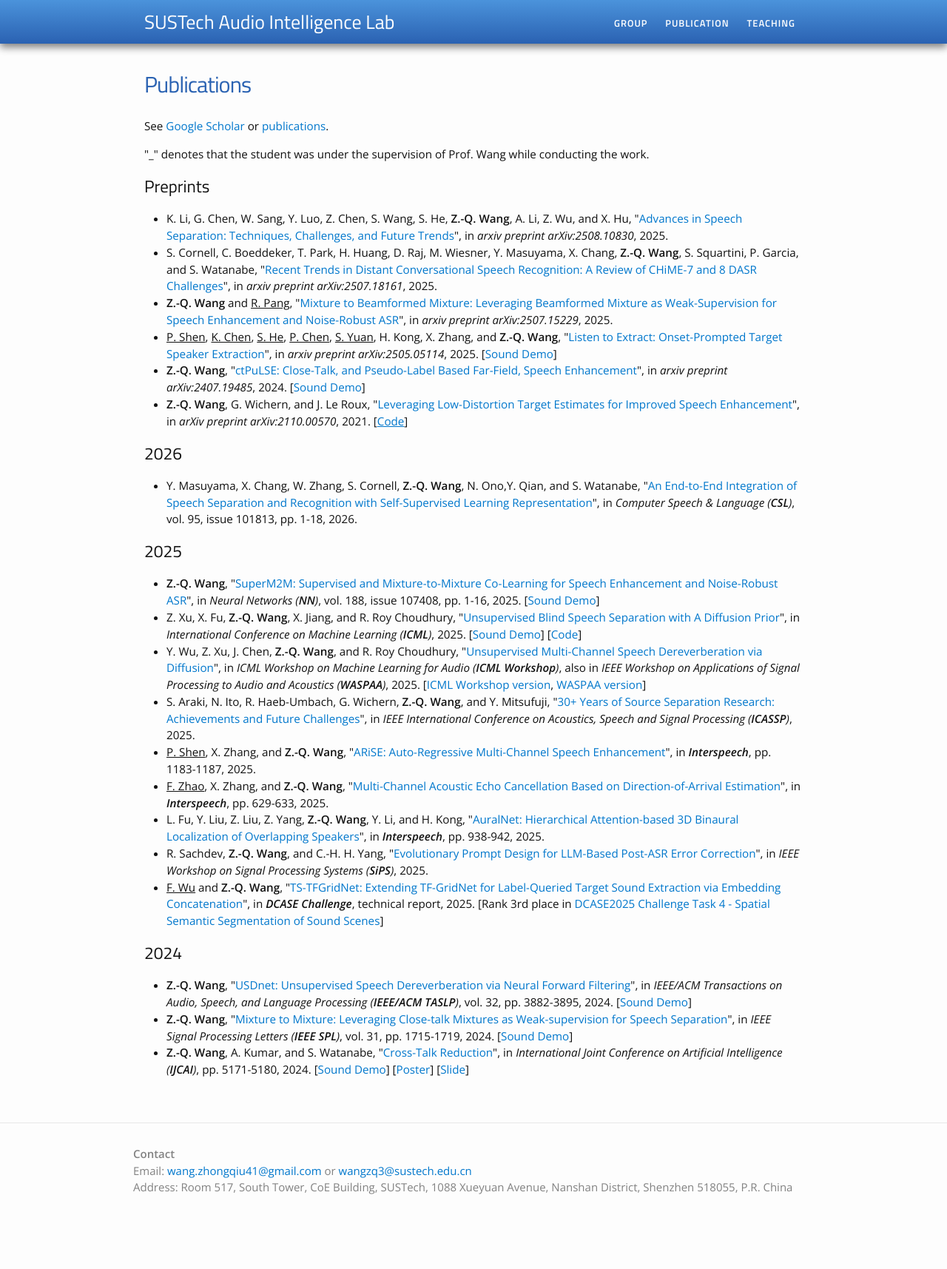
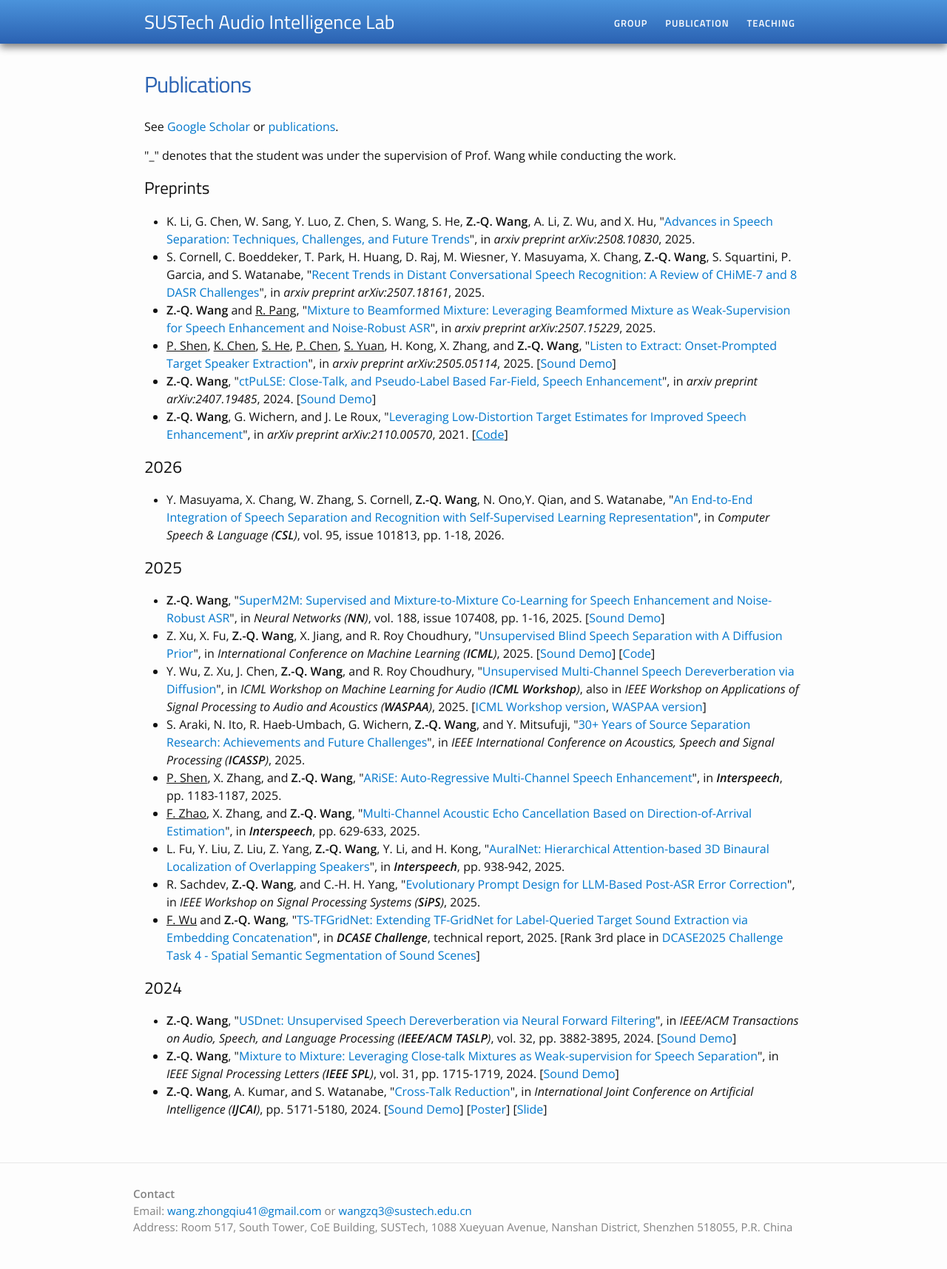
Before and after one commit to sustechailab/sustechailab.github.io, a Jekyll site: the page publication.html, which Jekyll copies as it is, in a window 1280 px wide. Shown: the whole page at 74% size. Built offline with Jekyll 4.4.1, drawn with Linux system fonts in a browser that asks for light colours; before the commit the page ends 1661 px from its top, so only the background shows below that.

Commit message:
Initial commit

```diff
--- a/publication.html
+++ b/publication.html
@@ -73,11 +73,16 @@
   </header>
 
   <article class="post-content">
+    <p class="STYLE1" align="justify"><font style="font-size: 12pt">
+
     <p>See <a href="https://scholar.google.com/citations?user=fGUzTN8AAAAJ&hl=en" target="view_window">Google Scholar</a> or <a href="http://zqwang7.github.io/" target="view_window">publications</a>.</p>
     <p> "_" denotes that the student was under the supervision of Prof. Wang while conducting the work.</p>
 
+    </font></p>
+
 <h2>Preprints</h2>
 <ul>
+    <p class="STYLE1" align="justify"><font style="font-size: 12pt">
 
     <li>
     K. Li, G. Chen, W. Sang, Y. Luo, Z. Chen, S. Wang, S. He, <strong>Z.-Q. Wang</strong>, A. Li, Z. Wu, and X. Hu, "<a href="https://arxiv.org/abs/2508.10830" target="view_window">Advances in Speech Separation: Techniques, Challenges, and Future Trends</a>", in <i>arxiv preprint arXiv:2508.10830</i>, 2025.
@@ -103,19 +108,23 @@
     <strong>Z.-Q. Wang</strong>, G. Wichern, and J. Le Roux, "<a href="https://arxiv.org/abs/2110.00570" target="view_window">Leveraging Low-Distortion Target Estimates for Improved Speech Enhancement</a>", in <i>arXiv preprint arXiv:2110.00570</i>, 2021. [<a href="https://github.com/espnet/espnet/blob/master/espnet2/enh/separator/ineube_separator.py" target="view_window"><u>Code</u></a>]
     </li>
 
+    </font></p>
 </ul>
 
 <h2>2026</h2>
 <ul>
+    <p class="STYLE1" align="justify"><font style="font-size: 12pt">
 
 	<li>
     Y. Masuyama, X. Chang, W. Zhang, S. Cornell, <strong>Z.-Q. Wang</strong>, N. Ono,Y. Qian, and S. Watanabe, "<a href="https://zqwang7.github.io/publications/Yoshiki_CSL_2025.pdf" target="view_window">An End-to-End Integration of Speech Separation and Recognition with Self-Supervised Learning Representation</a>", in <i>Computer Speech & Language (<strong>CSL</strong>)</i>, vol. 95, issue 101813, pp. 1-18, 2026.
 	</li>
 
+    </font></p>
 </ul>
 
 <h2>2025</h2>
 <ul>
+    <p class="STYLE1" align="justify"><font style="font-size: 12pt">
 
 	<li>
     <strong>Z.-Q. Wang</strong>, "<a href="http://zqwang7.github.io/publications/SuperM2M.pdf" target="view_window">SuperM2M: Supervised and Mixture-to-Mixture Co-Learning for Speech Enhancement and Noise-Robust ASR</a>", in <i>Neural Networks (<strong>NN</strong>)</i>, vol. 188, issue 107408, pp. 1-16, 2025. [<a href="http://zqwang7.github.io/demos/SuperME_demo/index.html" target="view_window">Sound Demo</a>]
@@ -152,10 +161,14 @@
     <li>
     <u>F. Wu</u> and <strong>Z.-Q. Wang</strong>, "<a href="https://dcase.community/documents/challenge2025/technical_reports/DCASE2025_Wu_45_t4.pdf" target="view_window">TS-TFGridNet: Extending TF-GridNet for Label-Queried Target Sound Extraction via Embedding Concatenation</a>", in <i><strong>DCASE Challenge</strong></i>, technical report, 2025. [Rank 3rd place in <a href="https://dcase.community/challenge2025/task-spatial-semantic-segmentation-of-sound-scenes#results" target="view_window">DCASE2025 Challenge Task 4 - Spatial Semantic Segmentation of Sound Scenes</a>]
     </li>
+
+    </font></p>
 </ul>
 
 <h2>2024</h2>
 <ul>
+    <p class="STYLE1" align="justify"><font style="font-size: 12pt">
+
 	<li>
     <strong>Z.-Q. Wang</strong>, "<a href="http://zqwang7.github.io/publications/TASLP2024_USDnet_Unsupervised_Speech_Dereverberation_via_Neural_Forward_Filtering.pdf" target="view_window">USDnet: Unsupervised Speech Dereverberation via Neural Forward Filtering</a>", in <i>IEEE/ACM Transactions on Audio, Speech, and Language Processing (<strong>IEEE/ACM TASLP</strong>)</i>, vol. 32, pp. 3882-3895, 2024. [<a href="http://zqwang7.github.io/demos/USDnet_demo/index.html" target="view_window">Sound Demo</a>]
 	</li>
@@ -166,8 +179,9 @@
 
     <li>
     <strong>Z.-Q. Wang</strong>, A. Kumar, and S. Watanabe, "<a href="https://www.ijcai.org/proceedings/2024/0572.pdf" target="view_window">Cross-Talk Reduction</a>", in <i>International Joint Conference on Artificial Intelligence (<strong>IJCAI</strong>)</i>, pp. 5171-5180, 2024. [<a href="http://zqwang7.github.io/demos/CTRnet_demo/index.html" target="view_window">Sound Demo</a>] [<a href="http://zqwang7.github.io/publications/ijcai2024_poster.pdf" target="view_window">Poster</a>] [<a href="http://zqwang7.github.io/publications/ijcai2024_slide.pdf" target="view_window">Slide</a>]
+    </li>
 
-    </li>
+    </font></p>
 </ul>
 
   </article>
```
